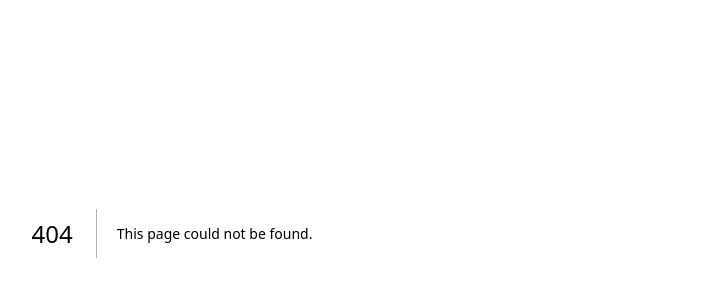
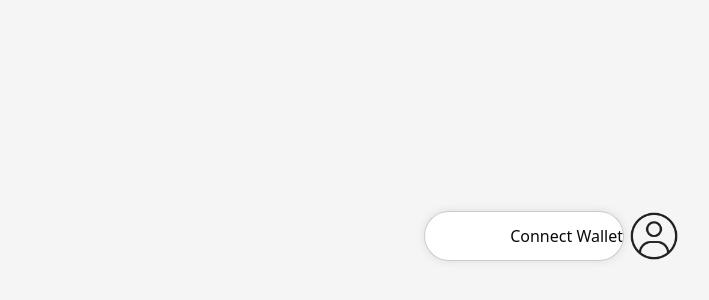
Before and after one commit to Rafelvdy/StratosFi, a Next.js app: page /dashboard in a window 1280 px wide. Before the commit this address had no page. Shown: the part 164-464 px from the top of the page, without its empty margins (468-1177 px from the left). Built offline with nearby package versions, Linux system fonts and the light colour scheme.

Commit message:
dashboard addition with wallet connect and profile containers

```diff
--- /dev/null
+++ b/src/app/dashboard/page.module.css
@@ -0,0 +1,43 @@
+.DashboardContainer {
+    display: flex;
+    flex-direction: column;
+    align-items: center;
+    justify-content: center;
+    height: 100vh;
+    width: 100%;
+    background: #F5F5F5;
+}
+
+.ProfileContainer {
+    width: 80%;
+    height: 100px;
+    display: flex;
+    justify-content: flex-end;
+    align-items: center;
+}
+
+.Profile {
+    width: 60px;
+    height: 60px;
+    border-radius: 50%;
+    position: relative; /* Add this to establish positioning context */
+}
+
+.ProfileImage {
+    width: 100%;
+    height: 100%;
+    object-fit: cover;
+}
+
+.WalletConnectContainer {
+    background: white;
+    border: 1px solid rgba(0, 0, 0, 0.2);
+    box-shadow: 0 0 10px 0 rgba(0, 0, 0, 0.1);
+    border-radius: 999px;
+    width: 200px;
+    height: 50px;
+    display: flex;
+    flex-direction: row;
+    justify-content: space-between;
+    align-items: center;
+}
--- /dev/null
+++ b/src/app/dashboard/page.tsx
@@ -0,0 +1,36 @@
+'use client';
+import styles from './page.module.css';
+import Image from 'next/image';
+import { useState } from 'react';
+
+export default function Dashboard() {
+    const [isProfileOpen, setIsProfileOpen] = useState(false);
+
+    const handleProfileClick = () => {
+        setIsProfileOpen((prev) => !prev);
+    };
+
+    return (
+
+        <main>
+            <div className={styles.DashboardContainer}>
+                <div className={styles.ProfileContainer}>
+                    <div className={styles.WalletConnectContainer}
+                        style={{
+                            width: isProfileOpen ? '0px' : '200px',
+                            height: isProfileOpen ? '0px' : '50px',
+                            transition: 'all 0.3s ease-in-out',
+                            overflow: 'hidden',
+                        }}
+                    >
+                        <div className={styles.WalletConnectIndicator}></div>
+                        <div className={styles.WalletConnectText}>Connect Wallet</div>
+                    </div>
+                    <div className={styles.Profile}>
+                        <Image src="/icons/pfp-icon.webp" alt="Profile" width={90} height={90} objectFit='contain' className={styles.ProfileImage} onClick={handleProfileClick} />
+                    </div>
+                </div>
+            </div>
+        </main>
+    );
+}
--- a/src/app/page.module.css
+++ b/src/app/page.module.css
@@ -59,7 +59,7 @@
 
 .GlobeContainer {
     height: 450px;
-    position: fixed;
+    position: absolute;
     bottom: 0px;
     width: 100vw;
     max-width: 100vw;
--- a/src/components/ui/button/LaunchApp.tsx
+++ b/src/components/ui/button/LaunchApp.tsx
@@ -1,7 +1,9 @@
 import styles from "./LaunchApp.module.css";
+import { useRouter } from "next/navigation";
 
 export default function LaunchAppButton() {
+    const router = useRouter();
     return (
-        <button className={styles.NavBarButton}>Launch App</button>
+        <button className={styles.NavBarButton} onClick={() => router.push('/dashboard')}>Launch App</button>
     )
 }
```
Also changed, not shown: public/icons/pfp-icon.jpg (added), public/icons/pfp-icon.webp (added).
